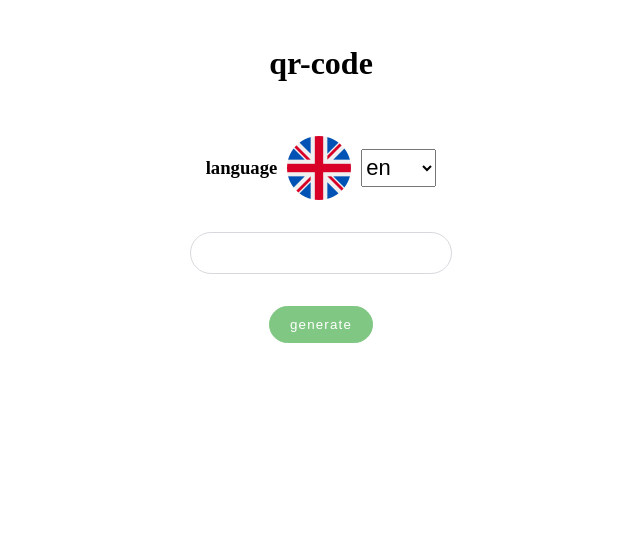
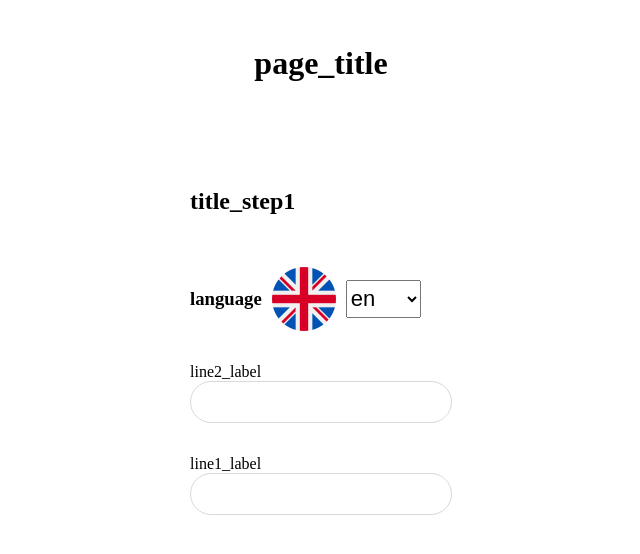
Before and after one commit to boobo94/qrcodecontact, a Vue app: page / in a window 1280 px wide. Shown: the top 554 px of the page, without its empty margins (319-959 px from the left). Built offline with nearby package versions, Linux system fonts and the light colour scheme.

Commit message:
Redesign form

```diff
--- a/src/components/QrGenerator.vue
+++ b/src/components/QrGenerator.vue
@@ -1,30 +1,56 @@
 <template>
   <div>
-    <div class="row justify-center">
-      <h1>{{ t("qr-code") }}</h1>
+    <div class="row justify-content-center">
+      <h1>{{ t("page_title") }}</h1>
     </div>
 
-     <div class="row justify-center">
-      <LanguageSelector/>
+    <div class="container">
+      <div class="row">
+        <div class="column">
+          <div class="row">
+            <h2>{{ t("title_step1") }}</h2>
+          </div>
+          <div class="row">
+            <LanguageSelector />
           </div>
 
-    <div class="row justify-center">
+          <div class="row align-items-center">
+            <div class="form-field">
+              <label for="line2">{{ t("line2_label") }}</label>
               <input
                 type="text"
-        v-model="scope.phoneNumber"
+                name="line2"
+                v-model="scope.line2"
                 @input="addQrCodeToCanvas"
-        class="phone-input"
               />
             </div>
-
-    <div class="row justify-center">
-      <button @click="addQrCodeToCanvas" class="btn">
-        {{ t("generate") }}
-      </button>
           </div>
 
-    <div class="row justify-center">
-      <div v-show="scope.qrcode" class="preview-container">
+          <div class="row align-items-center">
+            <div class="form-field">
+              <label for="line1">{{ t("line1_label") }}</label>
+              <input
+                type="text"
+                name="line1"
+                v-model="scope.line1"
+                @input="addQrCodeToCanvas"
+              />
+            </div>
+          </div>
+
+        </div>
+
+        <div
+          class="column hide"
+          :class="{
+            show: scope.hasCanvas,
+          }"
+        >
+          <div class="row">
+            <h2>{{ t("title_step2") }}</h2>
+          </div>
+          <div class="row">
+            <div class="preview-container">
               <canvas
                 ref="canvasResult"
                 class="canvas-draw"
@@ -32,6 +58,9 @@
                 height="250"
               ></canvas>
               <button @click="download" class="btn">{{ t("download") }}</button>
+            </div>
+          </div>
+        </div>
       </div>
     </div>
   </div>
@@ -44,15 +73,15 @@ import QRCode from 'qrcode';
 import { useI18n } from 'vue-i18n';
 
 const scope = reactive({
-  phoneNumber: '',
-  qrcode: null,
-  ctx: null,
+  line1: '',
+  line2: '',
+  hasCanvas: false,
 });
 const { t } = useI18n();
 const canvasResult = ref(null);
 
 async function addQrCodeToCanvas() {
-  scope.qrcode = await QRCode.toDataURL(scope.phoneNumber);
+  scope.hasCanvas = !!(scope.line1 || scope.line2);
 
   const ctx = canvasResult.value.getContext('2d');
 
@@ -63,7 +92,8 @@ async function addQrCodeToCanvas() {
 
   // create new image and add it to canvas
   const img = new Image(200, 200);
-  img.src = scope.qrcode;
+  if (scope.line2) {
+    img.src = await QRCode.toDataURL(scope.line2);
     img.onload = () => {
       ctx.drawImage(
         img,
@@ -73,20 +103,23 @@ async function addQrCodeToCanvas() {
         img.height,
       );
     };
+  }
 
-  // add cta to canvas
   ctx.font = '18px Arial';
-  const ctaText = ctx.measureText('Suna-ma');
+
+  // add line1 to canvas
+  const line1Text = ctx.measureText(scope.line1);
   ctx.fillText(
-    t('cta'),
-    (canvasResult.value.width - ctaText.width) / 2,
+    scope.line1,
+    (canvasResult.value.width - line1Text.width) / 2,
     img.height + 18,
   );
 
-  const phoneNumberText = ctx.measureText(scope.phoneNumber);
+  // add line1 to canvas
+  const line2Text = ctx.measureText(scope.line2);
   ctx.fillText(
-    scope.phoneNumber,
-    (canvasResult.value.width - phoneNumberText.width) / 2,
+    scope.line2,
+    (canvasResult.value.width - line2Text.width) / 2,
     img.height + 40,
   );
 }
@@ -94,26 +127,48 @@ async function addQrCodeToCanvas() {
 function download() {
   const fileLink = document.createElement('a');
   fileLink.href = canvasResult.value.toDataURL();
-  fileLink.setAttribute('download', scope.phoneNumber);
+  fileLink.setAttribute('download', scope.line1);
   fileLink.setAttribute('target', '_blank');
   document.body.appendChild(fileLink);
   fileLink.click();
   fileLink.remove();
 }
+
 </script>
 
 <style lang="scss" scoped>
+.container {
+  display: flex;
+  justify-content: space-around;
+}
+
 .row {
   display: flex;
   flex-wrap: nowrap;
   padding: 1rem;
+
+  .column {
+    display: flex;
+    flex-direction: column;
+    justify-content: space-between;
+    flex: 1;
+    padding: 1rem;
+  }
 }
 
-.justify-center {
+.justify-content-center {
   justify-content: center;
 }
 
-.phone-input {
+.align-items-center {
+  align-items: center;
+}
+
+.form-field {
+  display: flex;
+  flex-direction: column;
+
+  input {
     border: 1px solid #d7d9dd;
     border-radius: 36px;
     opacity: 1;
@@ -121,6 +176,7 @@ function download() {
     line-height: 1.5;
     height: 30px;
     width: 250px;
+  }
 }
 
 .preview-container {
@@ -148,24 +204,40 @@ function download() {
   min-width: 85px;
   font-weight: 500;
   letter-spacing: 0.0892857143em;
+  flex-grow: 1;
+}
+
+.hide {
+  visibility: hidden;
+  opacity: 0;
+  transition: visibility 0s, opacity 0.5s linear;
+  position: absolute;
+}
+
+.show {
+  visibility: visible;
+  opacity: 1;
+  position: relative;
 }
 </style>
 
 <i18n>
 {
   "en": {
-    "qr-code": "QR Code Parking",
-    "phone-number": "Phone number",
-    "generate": "Generate",
+    "page_title": "QR Code Contact",
     "download": "Download",
-    "cta": "Call me"
+    "line1_label": "Call to action",
+    "line2_label": "Choose the QR Code content",
+    "title_step1": "Step 1: Set the content",
+    "title_step2": "Step 2: Preview"
   },
   "ro": {
-    "qr-code": "QR Code Parking",
-    "phone-number": "Număr de telefon",
-    "generate": "Generează",
+    "page_title": "QR Code Contact",
     "download": "Descarcă",
-    "cta": "Sună-mă"
+    "line1_label": "Call to action",
+    "line2_label": "Alege continutul QR Code",
+    "title_step1": "Pasul 1: Alege continutul",
+    "title_step2": "Pasul 2: Previzualizare"
   },
 }
 </i18n>
```
Lines whose indentation alone changed are shown as unchanged.
